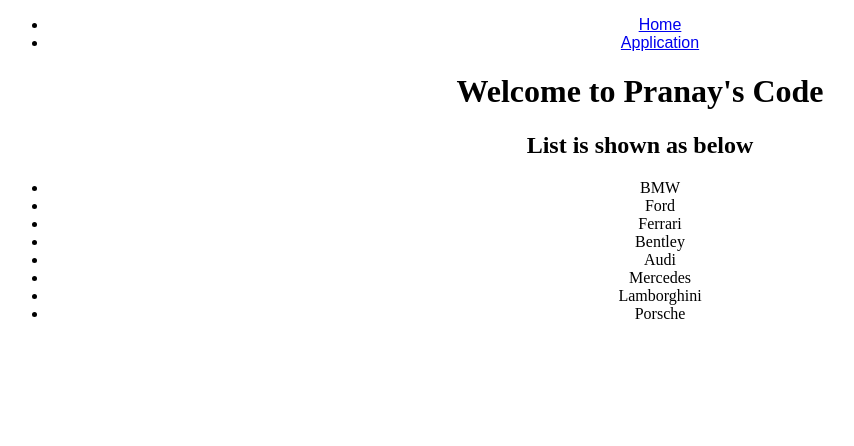
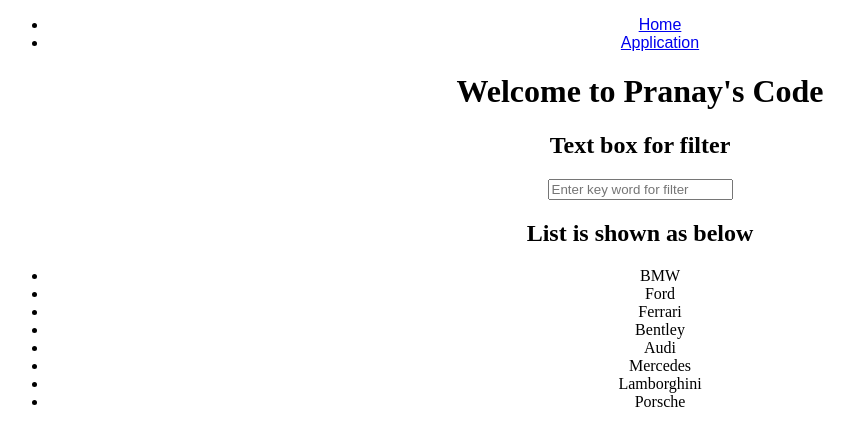
Before and after one commit to ghpr2605/react-filter-assignment, a React (Create React App) app in the folder filterListApp/: page /about in a window 1280 px wide. Shown: the top 446 px of the page, without its empty margins (0-854 px from the left). Built offline with nearby package versions, Linux system fonts and the light colour scheme; the HTML template or start-up script is replaced by a standard one.

Commit message:
Update List.jsx

```diff
--- a/filterListApp/src/components/List.jsx
+++ b/filterListApp/src/components/List.jsx
@@ -1,9 +1,29 @@
+import { useState } from "react";
+
 const List = ({ data }) => {
+  const [list, updateList] = useState(data);
+  const filterList = (event) => {
+    const keyWord = event.target.value;
+    const filteredList = keyWord
+      ? list.filter((item) => {
+          return item.includes(keyWord);
+        })
+      : data;
+
+    updateList(filteredList);
+  };
+
   return (
     <>
+      <h2>Text box for filter</h2>
+      <input
+        type="text"
+        placeholder="Enter key word for filter"
+        onChange={filterList}
+      />
       <h2>List is shown as below</h2>
       <ul>
-        {data.map((item, index) => {
+        {list.map((item, index) => {
           return <li key={`${index}_${item}`}>{item}</li>;
         })}
       </ul>
```
